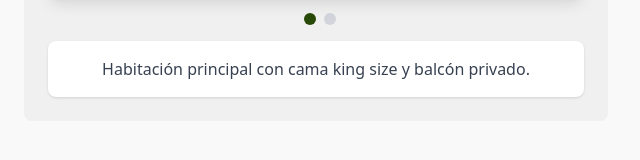
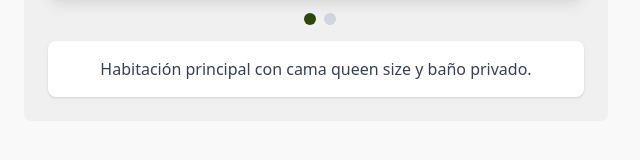
Before and after one commit to Gerardo492/quintalagema-sitio, a website: page galeria.html in a window 1280 px wide. Shown: the part 2560-2720 px from the top of the page, 0-640 px from the left. Drawn offline with nearby package versions, Linux system fonts and the light colour scheme.

Commit message:
Comentarios imagen habitación principal

```diff
--- a/galeria.html
+++ b/galeria.html
@@ -273,7 +273,7 @@
             <section id="cuarto-principal" x-data="carousel({
           images: ['img/Cuarto_principal_1.jpeg','img/Cuarto_principal_1.2.jpeg'],
           descriptions: [
-            'Habitación principal con cama king size y balcón privado.',
+            'Habitación principal con cama queen size y baño privado.',
             'Decoración elegante y ventanales con vistas a la naturaleza.'
           ]
         })" class="space-y-4 bg-brand-light-gray p-6 rounded-lg">
```
